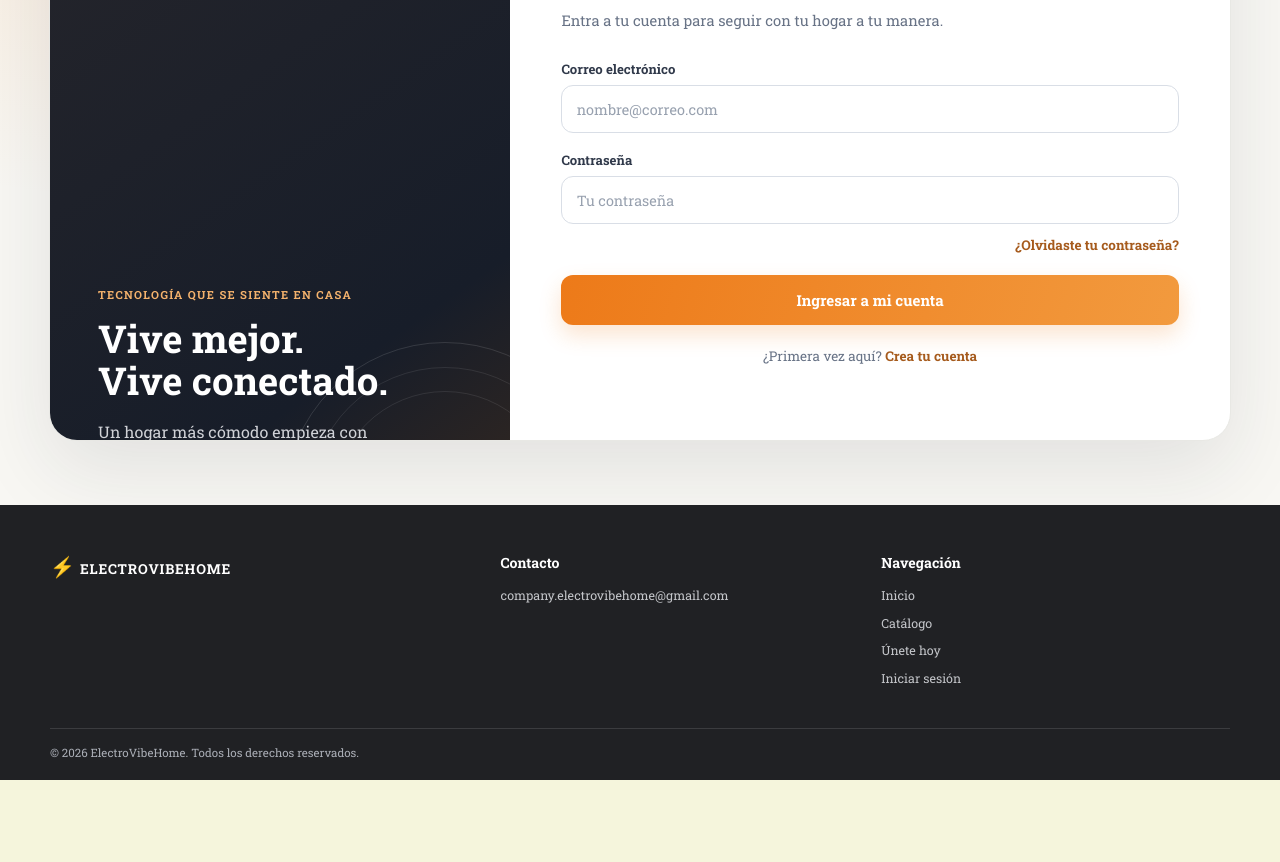
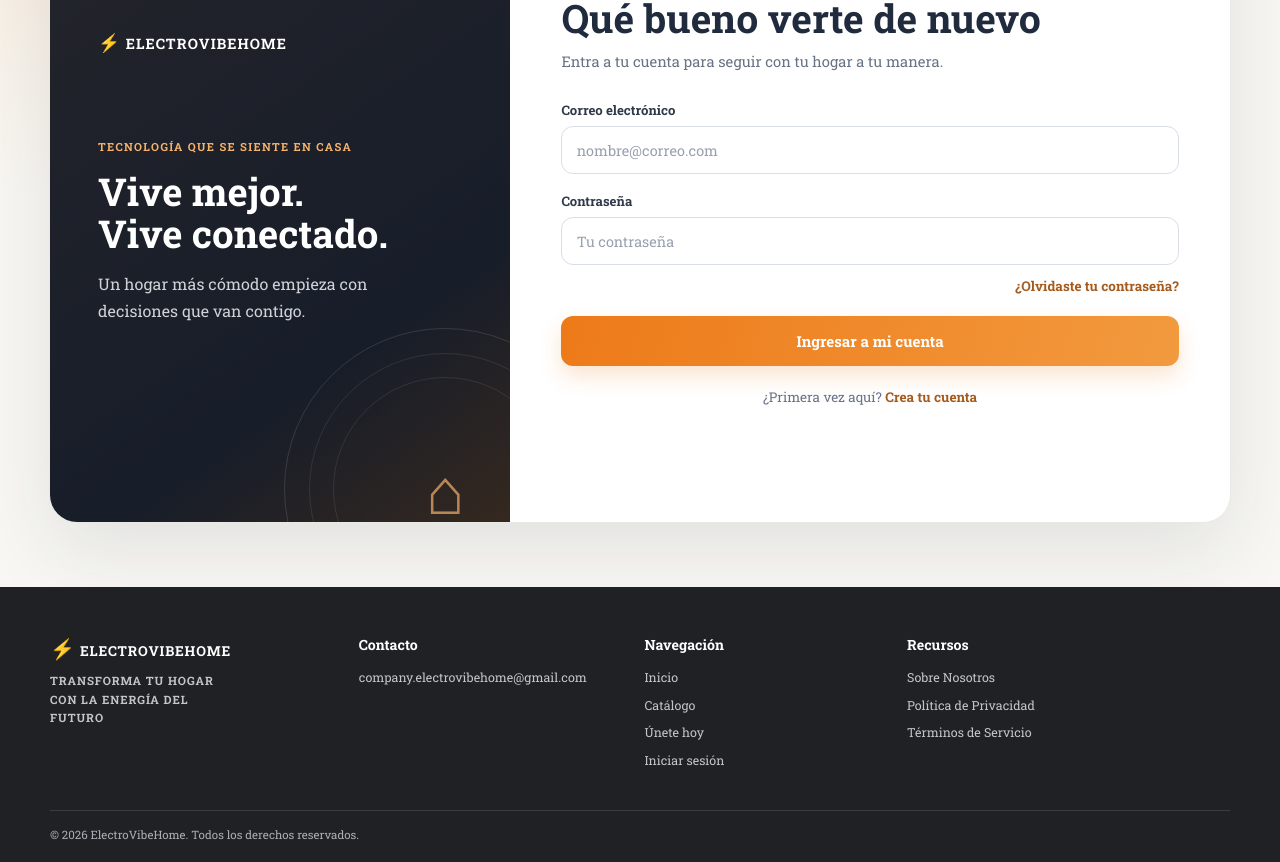
Before and after one commit to sro2005/my-app, a React (Vite) app: page /login in a window 1280 px wide. Shown: the part 320-1182 px from the top of the page. Before the commit the page ends 1100 px from the top, so only its background shows below. Built offline with nearby package versions, Linux system fonts and the light colour scheme.

Commit message:
Improve registration spacing and restore footer resources

```diff
--- a/src/components/Footer.jsx
+++ b/src/components/Footer.jsx
@@ -15,6 +15,7 @@ const Footer = () => {
     <div className="evh-footer-inner">
       <div className="evh-footer-brand">
         <Link to="/" aria-label="ElectroVibeHome, ir al inicio"><span aria-hidden="true">⚡</span> ELECTROVIBEHOME</Link>
+        <p>TRANSFORMA TU HOGAR CON LA ENERGÍA DEL FUTURO</p>
       </div>
 
       <div className="evh-footer-section">
@@ -26,6 +27,13 @@ const Footer = () => {
         <h2>Navegación</h2>
         {exploreLinks.map(([to, label]) => <Link key={to} to={to}>{label}</Link>)}
       </div>
+
+      <div className="evh-footer-section">
+        <h2>Recursos</h2>
+        <a href="https://company-electrovibehome.onrender.com/about">Sobre Nosotros</a>
+        <a href="https://company-electrovibehome.onrender.com/privacy">Política de Privacidad</a>
+        <a href="https://company-electrovibehome.onrender.com/terms">Términos de Servicio</a>
+      </div>
     </div>
     <div className="evh-footer-legal">© {new Date().getFullYear()} ElectroVibeHome. Todos los derechos reservados.</div>
   </footer>
--- a/src/styles/styles.css
+++ b/src/styles/styles.css
@@ -1293,7 +1293,7 @@ h2 {
   width: min(100%, 1180px);
   min-height: 590px;
   margin: 0 auto;
-  overflow: hidden;
+  overflow: clip;
   background: #fff;
   border: 1px solid #e8e8e4;
   border-radius: 28px;
@@ -1301,11 +1301,16 @@ h2 {
 }
 
 .evh-form-story {
-  position: relative;
+  position: sticky;
+  top: 1.5rem;
+  align-self: start;
   display: flex;
   flex-direction: column;
-  justify-content: space-between;
-  min-height: 100%;
+  justify-content: center;
+  gap: clamp(3rem, 10vh, 5rem);
+  height: min(42rem, calc(100vh - 3rem));
+  min-height: 30rem;
+  box-sizing: border-box;
   padding: clamp(1.75rem, 4vw, 3rem);
   overflow: hidden;
   color: #fff;
@@ -1325,7 +1330,7 @@ h2 {
 
 .evh-form-brand span { color: #f39435; font-size: 1.1rem; }
 
-.evh-form-story-copy { position: relative; z-index: 1; max-width: 22rem; margin: 3rem 0 0; }
+.evh-form-story-copy { position: relative; z-index: 1; max-width: 22rem; margin: 0; }
 .evh-form-story-label { color: #f5b36d; font-size: .7rem; font-weight: 800; letter-spacing: .12em; }
 .evh-form-story h2 { margin: .9rem 0; color: #fff; font-size: clamp(2rem, 3vw, 2.75rem); line-height: 1.1; }
 .evh-form-story-copy p { max-width: 20rem; color: #d0d2d7; font-size: 1rem; line-height: 1.7; }
@@ -1387,7 +1392,7 @@ form.evh-form { display: grid; gap: 1.1rem; max-width: none; margin: 0; padding:
 @media (max-width: 760px) {
   .evh-form-page { padding: 1rem .75rem 2rem; }
   .evh-form-layout { grid-template-columns: 1fr; min-height: 0; border-radius: 22px; }
-  .evh-form-story { min-height: 0; padding: 1.4rem 1.5rem; }
+  .evh-form-story { position: relative; top: auto; align-self: auto; height: auto; min-height: 0; gap: 0; justify-content: space-between; padding: 1.4rem 1.5rem; }
   .evh-form-story-copy { margin: 1.5rem 0 .3rem; }
   .evh-form-story h2 { font-size: 2rem; }
   .evh-form-story-copy p { margin: .5rem 0; font-size: .88rem; }
@@ -1395,6 +1400,11 @@ form.evh-form { display: grid; gap: 1.1rem; max-width: none; margin: 0; padding:
   .evh-form-story-orbit { right: -9rem; bottom: -11rem; width: 17rem; }
   .evh-form-content { width: 100%; padding: 1.5rem; }
   .evh-form-heading { margin-bottom: 1.25rem; }
+}
+
+@media (min-width: 761px) and (max-width: 1100px) {
+  .evh-register-form .evh-form-grid { grid-template-columns: minmax(0, 1fr); }
+  .evh-register-form .evh-form-field-wide { grid-column: auto; }
 }
 
 @media (max-width: 480px) {
@@ -1422,9 +1432,10 @@ form.evh-form { display: grid; gap: 1.1rem; max-width: none; margin: 0; padding:
 .evh-site-header .goodbye-message p { margin: 0; }
 
 .evh-site-footer { display: block; padding: 3rem 1.5rem 1.25rem; color: #e9e9eb; background: #202124; text-align: left; }
-.evh-footer-inner { display: grid; grid-template-columns: 1.2fr 1fr 1fr; gap: 2rem; width: min(100%, 1180px); margin: 0 auto; }
+.evh-footer-inner { display: grid; grid-template-columns: 1.2fr 1.1fr 1fr 1.4fr; gap: 2rem; width: min(100%, 1180px); margin: 0 auto; }
 .evh-footer-brand a { color: #fff; font-size: .86rem; font-weight: 900; letter-spacing: .06em; text-decoration: none; }
 .evh-footer-brand a span { color: #f39435; font-size: 1.25rem; }
+.evh-footer-brand p { max-width: 26ch; margin: .7rem 0 0; color: #c3c5c9; font-size: .72rem; font-weight: 700; letter-spacing: .08em; line-height: 1.6; }
 .evh-footer-section { display: flex; flex-direction: column; align-items: flex-start; gap: .55rem; min-width: 0; margin: 0; text-align: left; }
 .evh-footer-section h2 { margin: 0 0 .35rem; color: #fff; font-size: .88rem; }
 .evh-footer-section a,.evh-footer-section > span { color: #c3c5c9; font-size: .78rem; line-height: 1.5; text-decoration: none; overflow-wrap: anywhere; }
```
